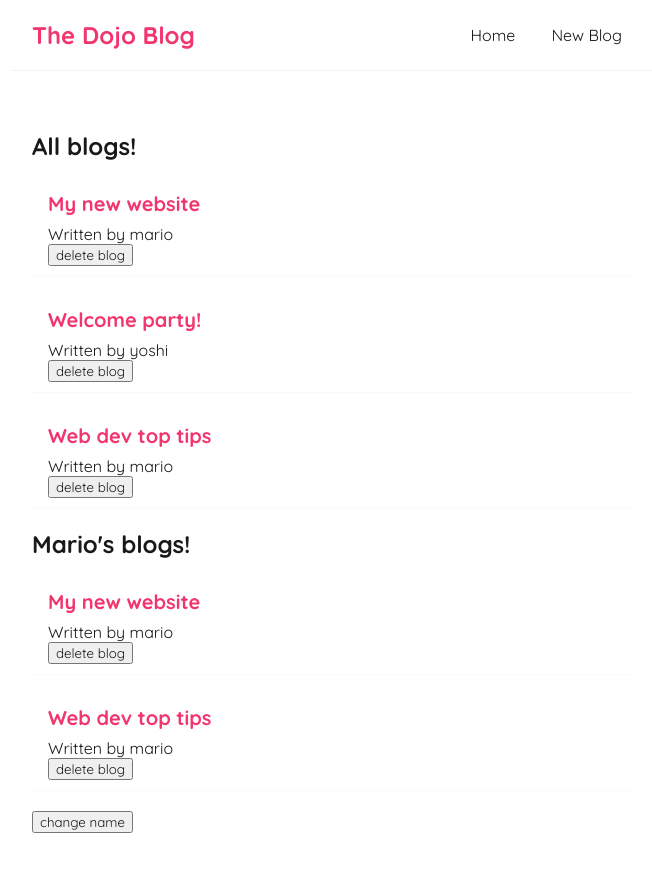
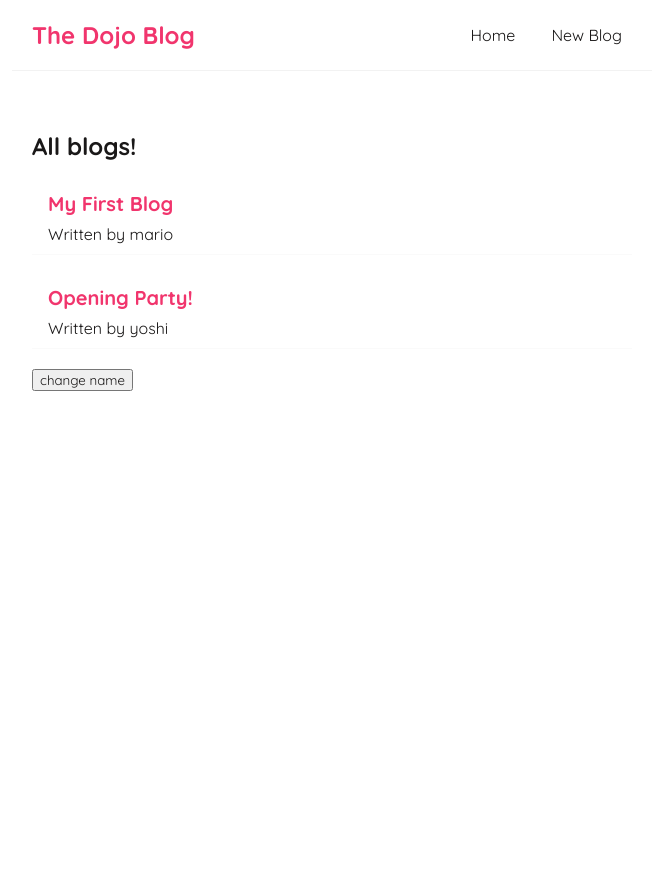
Before and after one commit to ngirmes/react_learning, a React (Create React App) app in the folder dojo-blog/: page / in a window 1280 px wide. Shown: the top 872 px of the page, without its empty margins (308-960 px from the left). After the commit the page ends 800 px from the top, so only its background shows below. Built offline with nearby package versions, Linux system fonts and the light colour scheme; data requests are answered from the project's data file.

Commit message:
Added fetch compatibility with json server

```diff
--- a/dojo-blog/src/BlogList.js
+++ b/dojo-blog/src/BlogList.js
@@ -1,4 +1,4 @@
-const BlogList = ({blogs, title, handleDelete}) => {
+const BlogList = ({ blogs, title }) => {
 
     return (
         <div className="blog-list">
@@ -7,7 +7,6 @@
                 <div className="blog-preview" key={blog.id}>
                     <h2>{blog.title}</h2>
                     <p>Written by {blog.author}</p>
-                    <button onClick={() => handleDelete(blog.id)}>delete blog</button>
                 </div>
             ))}
         </div>
--- a/dojo-blog/src/Home.js
+++ b/dojo-blog/src/Home.js
@@ -3,29 +3,28 @@
 
 const Home = () => {
 
-    const [blogs, setBlogs] = useState([
-        { title: 'My new website', body: 'lorem ipsum...', author: 'mario', id: 1},
-        { title: 'Welcome party!', body: 'lorem ipsum...', author: 'yoshi', id: 2},
-        { title: 'Web dev top tips', body: 'lorem ipsum...', author: 'mario', id: 3}
+    const [blogs, setBlogs] = useState(null);
+    const [isPending, setIsPending] = useState(true);
+    const [name, setName] = useState('mario');
 
-    ]);
-
-const [name, setName] = useState('mario');
-
-const handleDelete = (id) => {
-    const newBlogs = blogs.filter(blog => blog.id !== id)
-    setBlogs(newBlogs);
-}
-
-useEffect(() => {
-    console.log('use effect ran')
-    console.log(name);
-}, [name]);
+    useEffect(() => {
+        setTimeout( () => {
+            fetch('http://localhost:8000/blogs')
+            .then(res => {
+                return res.json();
+            })
+            .then(data => {
+                setBlogs(data);
+                setIsPending(false);
+            })
+        }, 1000)
+    }, []);
 
     return( // blogs={blogs} is an example of a prop
         <div className='home'>
-            <BlogList blogs={blogs} title="All blogs!" handleDelete={handleDelete}/>
-            <BlogList blogs={blogs.filter((blog) => blog.author === 'mario')} title="Mario's blogs!" handleDelete={handleDelete}/>
+            { isPending && <div>Loading...</div>}
+            {blogs && <BlogList blogs={ blogs } title="All blogs!"/>}
+            {/*<BlogList blogs={blogs.filter((blog) => blog.author === 'mario')} title="Mario's blogs!"*/}
             <button onClick={() => setName('luigi')}>change name</button>
         </div>
     );
--- a/dojo-blog/src/index.css
+++ b/dojo-blog/src/index.css
@@ -28,7 +28,7 @@
 }
 .navbar a:hover {
   color: black;
-  font-weight: bolder;
+  font-weight:bold;
   background-color: #f1356d;
   border-radius: 8px;
 }
```
Also changed, not shown: dojo-blog/data/notes.txt.
